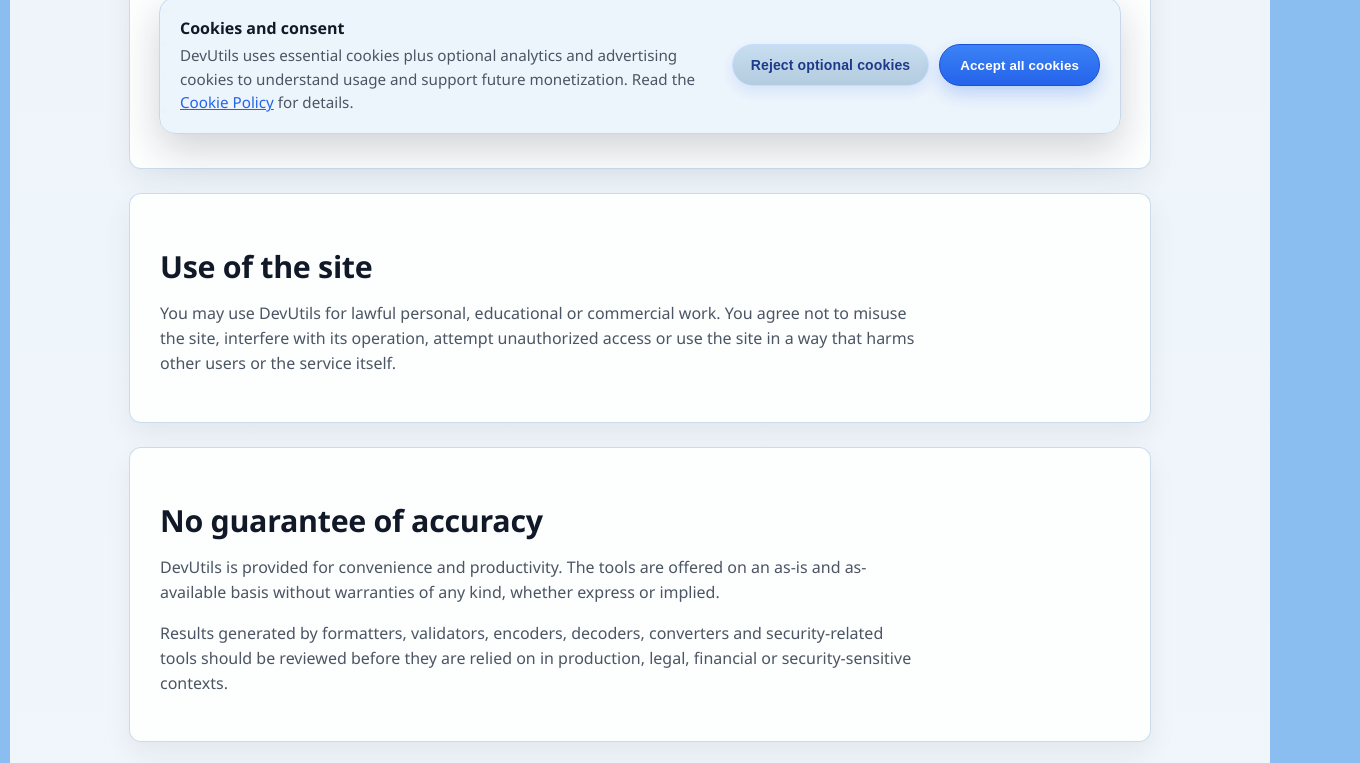
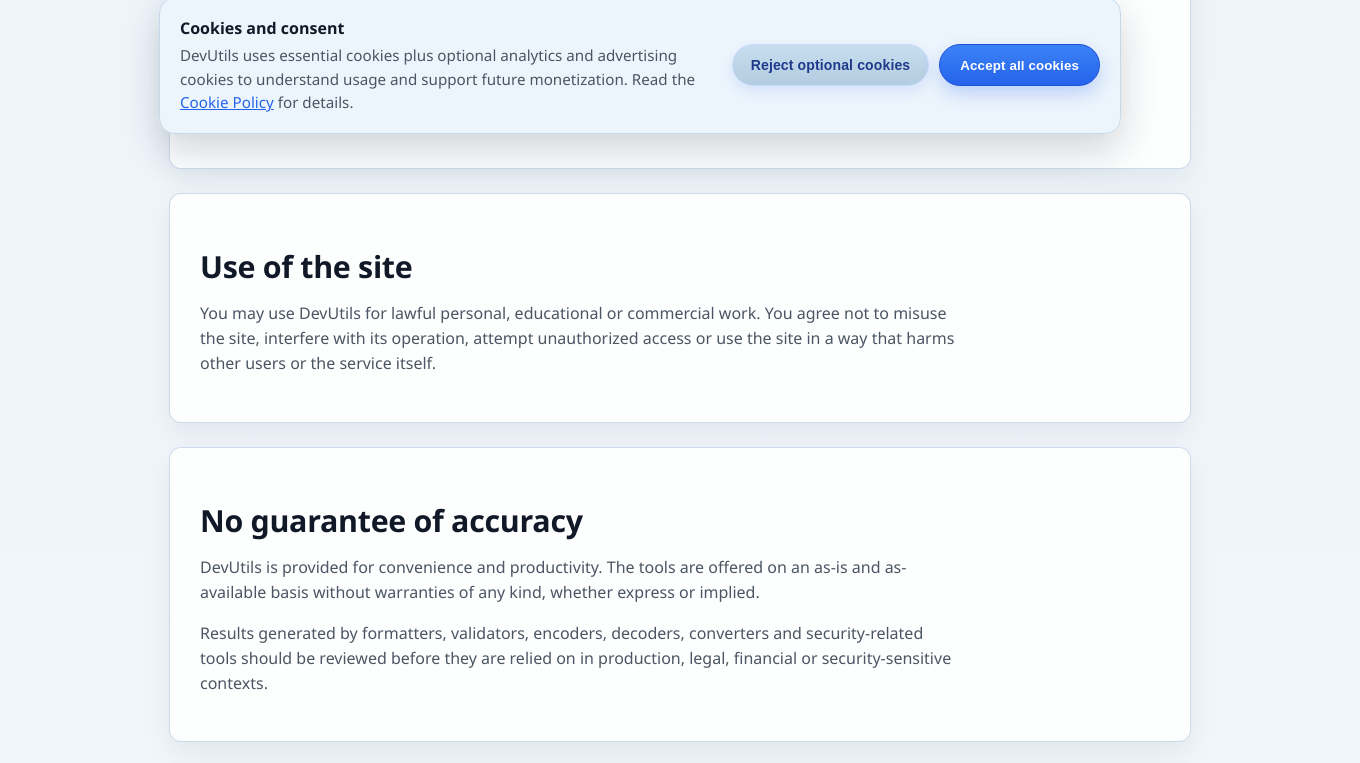
Before and after one commit to SaskyDev/devUtils, a plain HTML site: page terms-of-use/index.html in a window 1280 px wide. Shown: the part 648-1411 px from the top of the page, 1360 px wide, since content can reach past the window. Drawn offline with Linux system fonts and the light colour scheme.

Commit message:
Expand legal pages to full viewport width

```diff
--- a/css/styles.css
+++ b/css/styles.css
@@ -1065,7 +1065,9 @@ border:1px solid rgba(37,99,235,0.14);
 }
 
 body.legal-document-page{
-max-width:1180px;
+max-width:none;
+width:100%;
+margin:0;
 background:
 linear-gradient(180deg, #e8f1f8 0%, #edf4fa 220px, #f4f8fb 100%);
 }
```
